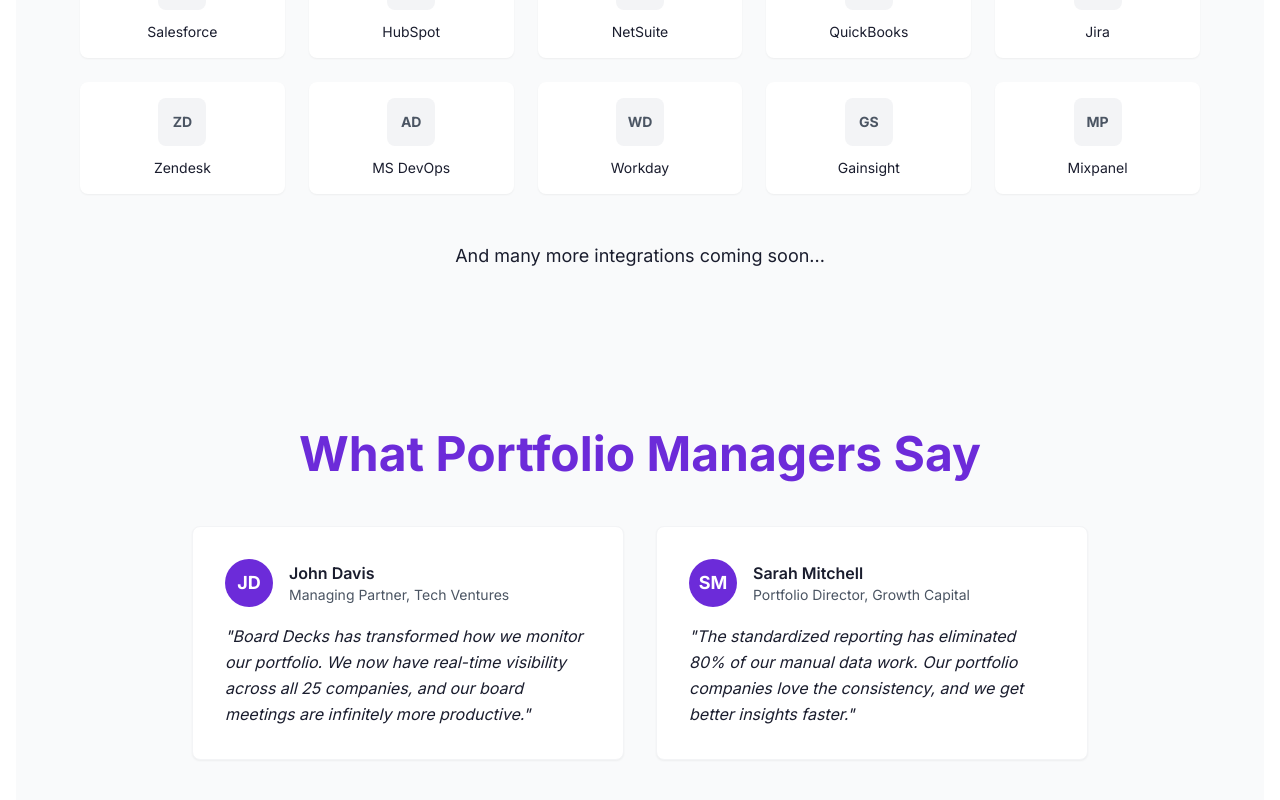
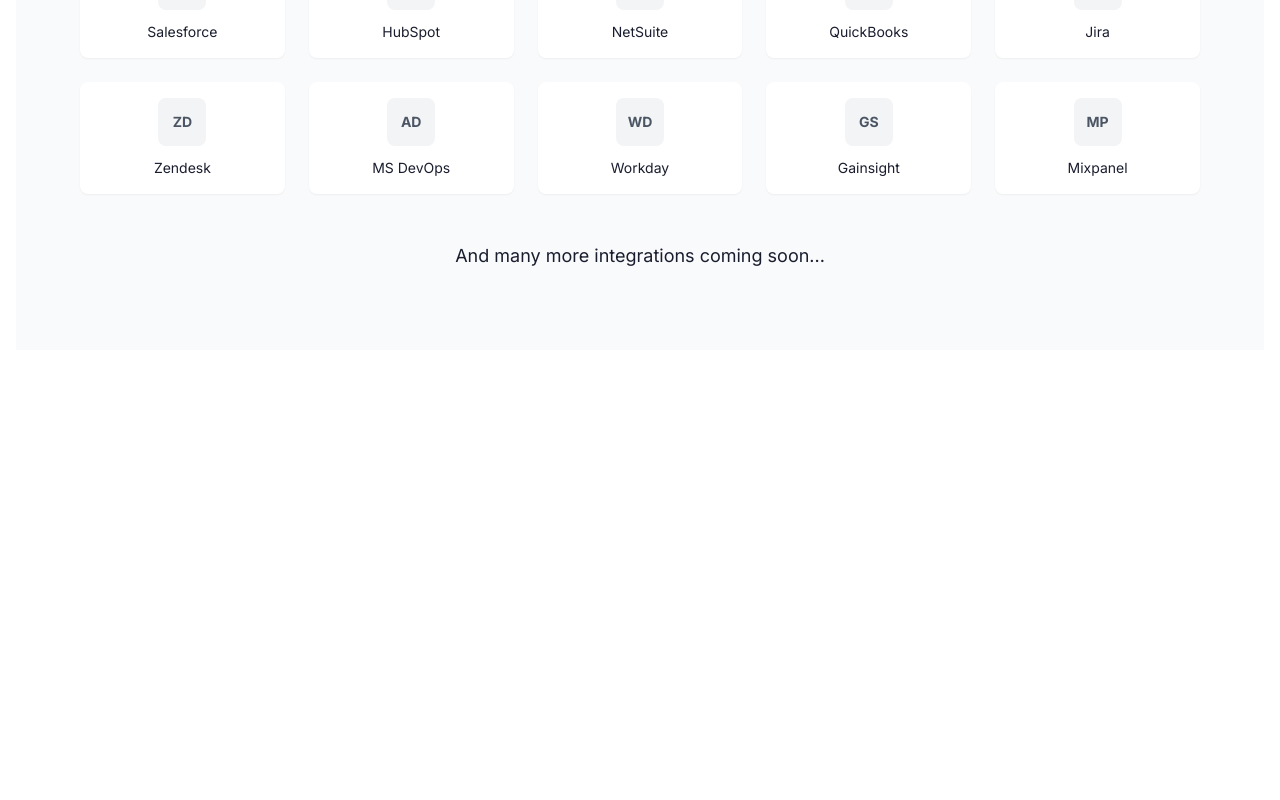
Before and after one commit to srakestraw/boarddecks-website, a Next.js app: page / in a window 1280 px wide. Shown: the part 3393-4193 px from the top of the page. After the commit the page ends 3743 px from the top, so only its background shows below. Built offline with nearby package versions, Linux system fonts and the light colour scheme.

Commit message:
Remove testimonial sections from landing page
- Remove 'What Portfolio Managers Say' section for firm-facing view
- Remove 'What CEOs Say' section for company-facing view
- Clean up page structure and reduce content length
- Maintain focus on core value propositions and features

```diff
--- a/app/page.tsx
+++ b/app/page.tsx
@@ -805,90 +805,7 @@
         </div>
       </section>
 
-      {/* Testimonials Section - Conditional based on audience */}
-      {selectedAudience === 'firm' && (
-        <section className="py-20 bg-gray-50">
-          <div className="max-w-6xl mx-auto px-4">
-            <h2 className="text-3xl md:text-4xl lg:text-5xl font-bold text-primary text-center mb-12">
-              What Portfolio Managers Say
-            </h2>
 
-            <div className="grid md:grid-cols-2 gap-8 max-w-4xl mx-auto">
-              <div className="bg-white rounded-lg p-8 shadow-sm border border-gray-100">
-                <div className="flex items-center mb-4">
-                  <div className="w-12 h-12 bg-[#6C2BD9] rounded-full flex items-center justify-center mr-4">
-                    <span className="text-white font-bold text-lg">JD</span>
-                  </div>
-                  <div>
-                    <h4 className="font-semibold text-darkNavy">John Davis</h4>
-                    <p className="text-sm text-gray-600">Managing Partner, Tech Ventures</p>
-                  </div>
-                </div>
-                <p className="text-darkNavy leading-relaxed italic">
-                  "Board Decks has transformed how we monitor our portfolio. We now have real-time visibility across all 25 companies, and our board meetings are infinitely more productive."
-                </p>
-              </div>
-
-              <div className="bg-white rounded-lg p-8 shadow-sm border border-gray-100">
-                <div className="flex items-center mb-4">
-                  <div className="w-12 h-12 bg-[#6C2BD9] rounded-full flex items-center justify-center mr-4">
-                    <span className="text-white font-bold text-lg">SM</span>
-                  </div>
-                  <div>
-                    <h4 className="font-semibold text-darkNavy">Sarah Mitchell</h4>
-                    <p className="text-sm text-gray-600">Portfolio Director, Growth Capital</p>
-                  </div>
-                </div>
-                <p className="text-darkNavy leading-relaxed italic">
-                  "The standardized reporting has eliminated 80% of our manual data work. Our portfolio companies love the consistency, and we get better insights faster."
-                </p>
-              </div>
-            </div>
-          </div>
-        </section>
-      )}
-
-      {selectedAudience === 'company' && (
-        <section className="py-20 bg-gray-50">
-          <div className="max-w-6xl mx-auto px-4">
-            <h2 className="text-3xl md:text-4xl lg:text-5xl font-bold text-primary text-center mb-12">
-              What CEOs Say
-            </h2>
-
-            <div className="grid md:grid-cols-2 gap-8 max-w-4xl mx-auto">
-              <div className="bg-white rounded-lg p-8 shadow-sm border border-gray-100">
-                <div className="flex items-center mb-4">
-                  <div className="w-12 h-12 bg-[#6C2BD9] rounded-full flex items-center justify-center mr-4">
-                    <span className="text-white font-bold text-lg">ML</span>
-                  </div>
-                  <div>
-                    <h4 className="font-semibold text-darkNavy">Michael Lee</h4>
-                    <p className="text-sm text-gray-600">CEO, CloudScale Inc.</p>
-                  </div>
-                </div>
-                <p className="text-darkNavy leading-relaxed italic">
-                  "Board Decks has saved our team 15 hours per month on board prep. The automated data sync and professional templates have made our board meetings much more effective."
-                </p>
-              </div>
-
-              <div className="bg-white rounded-lg p-8 shadow-sm border border-gray-100">
-                <div className="flex items-center mb-4">
-                  <div className="w-12 h-12 bg-[#6C2BD9] rounded-full flex items-center justify-center mr-4">
-                    <span className="text-white font-bold text-lg">AJ</span>
-                  </div>
-                  <div>
-                    <h4 className="font-semibold text-darkNavy">Alex Johnson</h4>
-                    <p className="text-sm text-gray-600">Founder, DataFlow Solutions</p>
-                  </div>
-                </div>
-                <p className="text-darkNavy leading-relaxed italic">
-                  "Our board is impressed with the data quality and presentation. The ML validation gives us confidence in our forecasts, and our investors appreciate the transparency."
-                </p>
-              </div>
-            </div>
-          </div>
-        </section>
-      )}
     </div>
   )
 }
```
